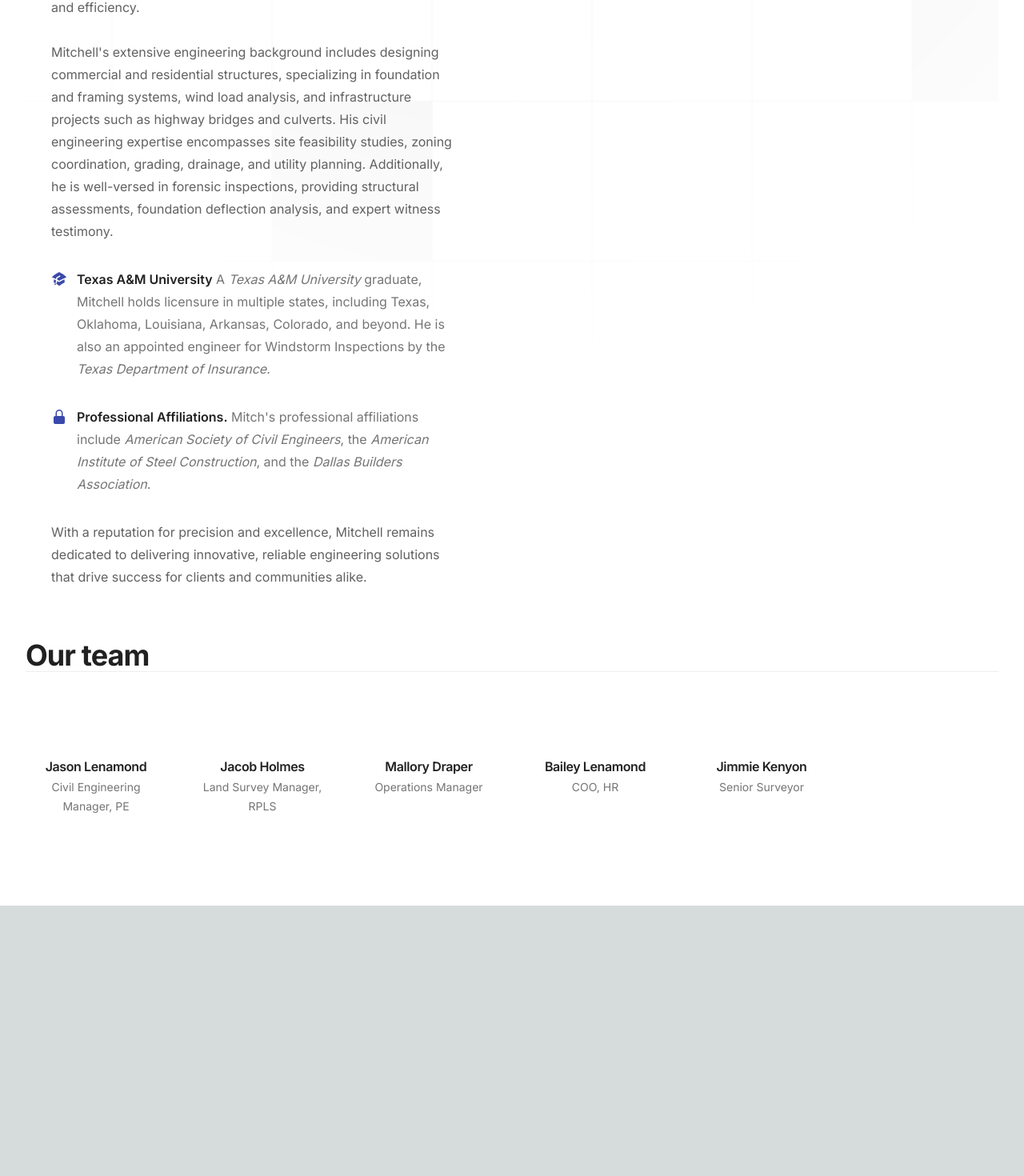
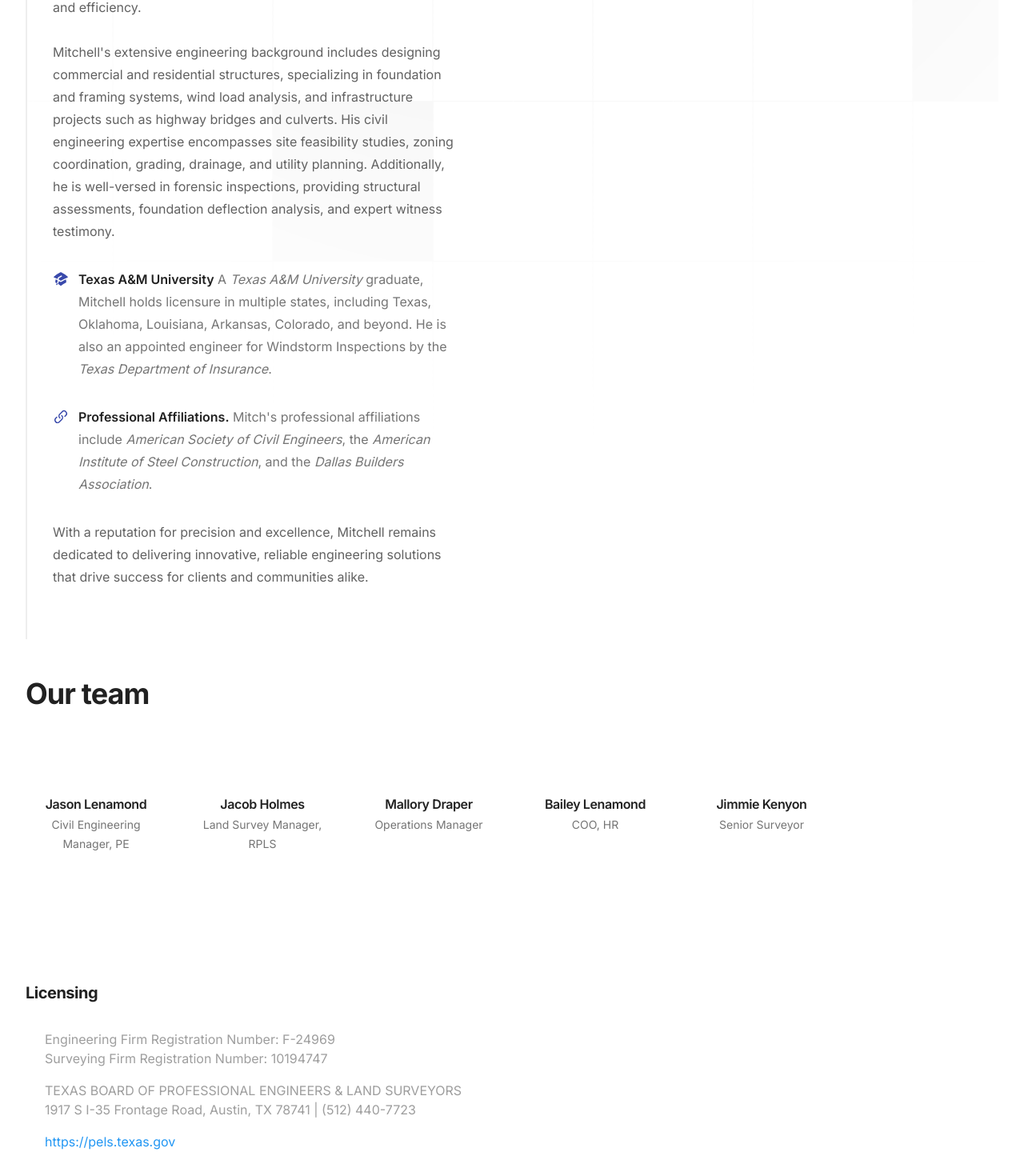
Before and after one commit to dwaynedraper/cornerstone, a Next.js app: page /about in a window 1280 px wide. Shown: the part 1625-3095 px from the top of the page at 80% size. Before the commit the page ends 2757 px from the top, so only its background shows below. Built offline with nearby package versions, Linux system fonts and the light colour scheme.

Commit message:
Updated with licensing and appropriate photo for homepage

```diff
--- a/src/components/Footer.tsx
+++ b/src/components/Footer.tsx
@@ -15,6 +15,15 @@
 
 export default function Footer() {
   return (
+    <div>
+      <div className="mx-auto max-w-7xl px-6 py-8 flex justify-between">
+        <p className="mt-8 leading-5 text-gray-500 md:order-2 md:mt-0">
+          Engineering Firm Registration Number: F-24969
+        </p>
+        <p className="mt-8 leading-5 text-gray-500 md:order-3 md:mt-0">
+          Surveying Firm Registration Number: 10194747
+        </p>
+      </div>
       <footer aria-labelledby="footer-heading" className="bg-[#651212]">
         <h2 id="footer-heading" className="sr-only">
           Footer
@@ -28,5 +37,6 @@ export default function Footer() {
           </div>
         </div>
       </footer>
+    </div>
   );
 }
--- a/src/components/Hero.tsx
+++ b/src/components/Hero.tsx
@@ -24,7 +24,7 @@ export default function Hero() {
       <div aria-hidden="true" className="absolute inset-0 overflow-hidden">
         <img
           alt=""
-          src="https://images.pexels.com/photos/224924/pexels-photo-224924.jpeg?auto=compress&cs=tinysrgb&w=1260&h=750&dpr=1"
+          src="IMG_0854.jpg"
           className="h-full w-full object-cover object-bottom"
         />
       </div>
--- a/src/components/Mitchell.jsx
+++ b/src/components/Mitchell.jsx
@@ -1,8 +1,12 @@
-import { LockClosedIcon, AcademicCapIcon } from "@heroicons/react/20/solid";
+import {
+  LockClosedIcon,
+  AcademicCapIcon,
+  LinkIcon,
+} from "@heroicons/react/20/solid";
 
 export default function Mitchell() {
   return (
-    <div className="relative isolate overflow-hidden bg-white px-6 py-12 sm:py-16 lg:overflow-visible lg:px-0 mt-12">
+    <div className="relative isolate overflow-hidden bg-white px-6 py-12 sm:py-16 lg:overflow-visible lg:px-0 my-12 border-l-2">
       <div className="absolute inset-0 -z-10 overflow-hidden">
         <svg
           aria-hidden="true"
@@ -101,7 +105,7 @@ export default function Mitchell() {
                   </span>
                 </li>
                 <li className="flex gap-x-3">
-                  <LockClosedIcon
+                  <LinkIcon
                     aria-hidden="true"
                     className="mt-1 size-5 flex-none text-indigo-600"
                   />
--- a/src/components/Team.tsx
+++ b/src/components/Team.tsx
@@ -82,7 +82,6 @@ export default function Team() {
       <h2 className="text-3xl font-bold tracking-tight text-gray-900 sm:text-4xl">
         Our team
       </h2>
-      <hr />
       <ul
         role="list"
         className="mx-auto mt-20 pb-28 grid max-w-2xl grid-cols-2 gap-x-8 gap-y-16 text-center sm:grid-cols-3 md:grid-cols-4 lg:mx-0 lg:max-w-none lg:grid-cols-5 xl:grid-cols-6"
@@ -101,6 +100,28 @@ export default function Team() {
           </li>
         ))}
       </ul>
+      <h2 className="mt-12 text-xl font-bold tracking-tight text-gray-900 sm:text-xl">
+        Licensing
+      </h2>
+      <div className="mx-auto flex flex-col max-w-7xl mb-12">
+        <div className=" max-w-7xl px-6 py-8 flex flex-col justify-between">
+          <p className="text-gray-500 mt-0">
+            Engineering Firm Registration Number: F-24969
+          </p>
+          <p className="text-gray-500 mt-0">
+            Surveying Firm Registration Number: 10194747
+          </p>
+          {/* </div>
+        <div className="max-w-7xl px-6 py-8 flex justify-between"> */}
+          <p className="text-gray-500 mt-4">
+            TEXAS BOARD OF PROFESSIONAL ENGINEERS & LAND SURVEYORS
+            <br /> 1917 S I-35 Frontage Road, Austin, TX 78741 | (512) 440-7723
+          </p>
+          <p className="text-blue-500 mt-4">
+            <a href="https://pels.texas.gov">https://pels.texas.gov</a>
+          </p>
+        </div>
+      </div>
     </div>
   );
 }
```
Also changed, not shown: 1 other file (tests, documents, lock files or other folders). Lines whose indentation alone changed are shown as unchanged.
